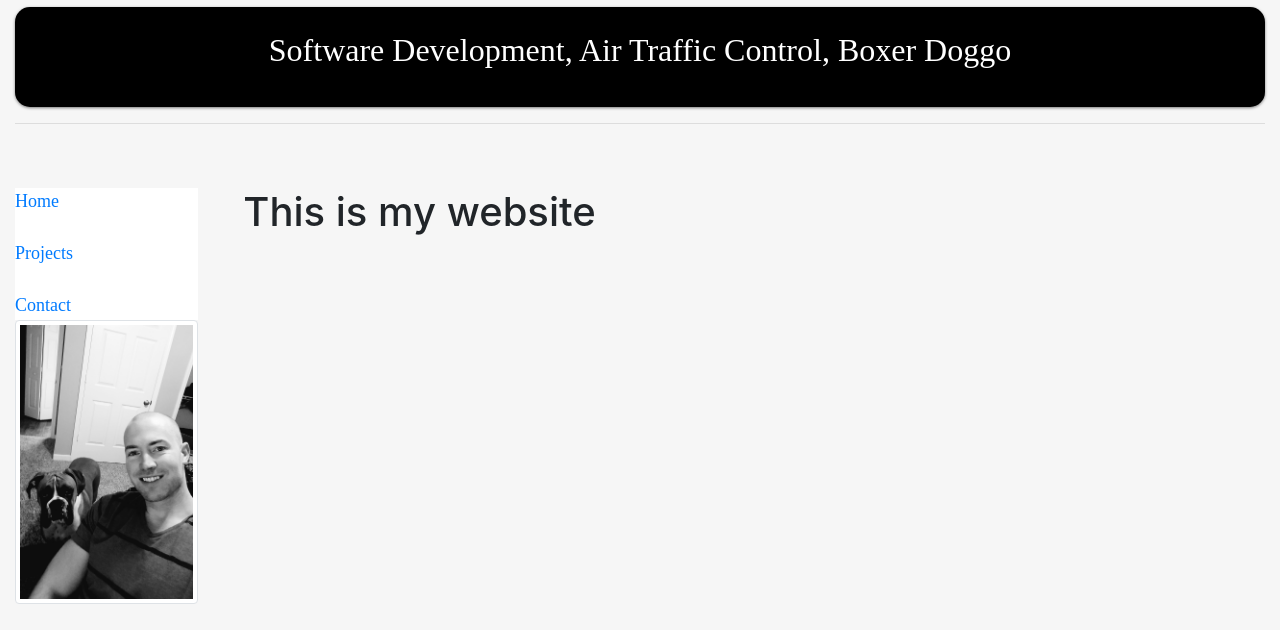
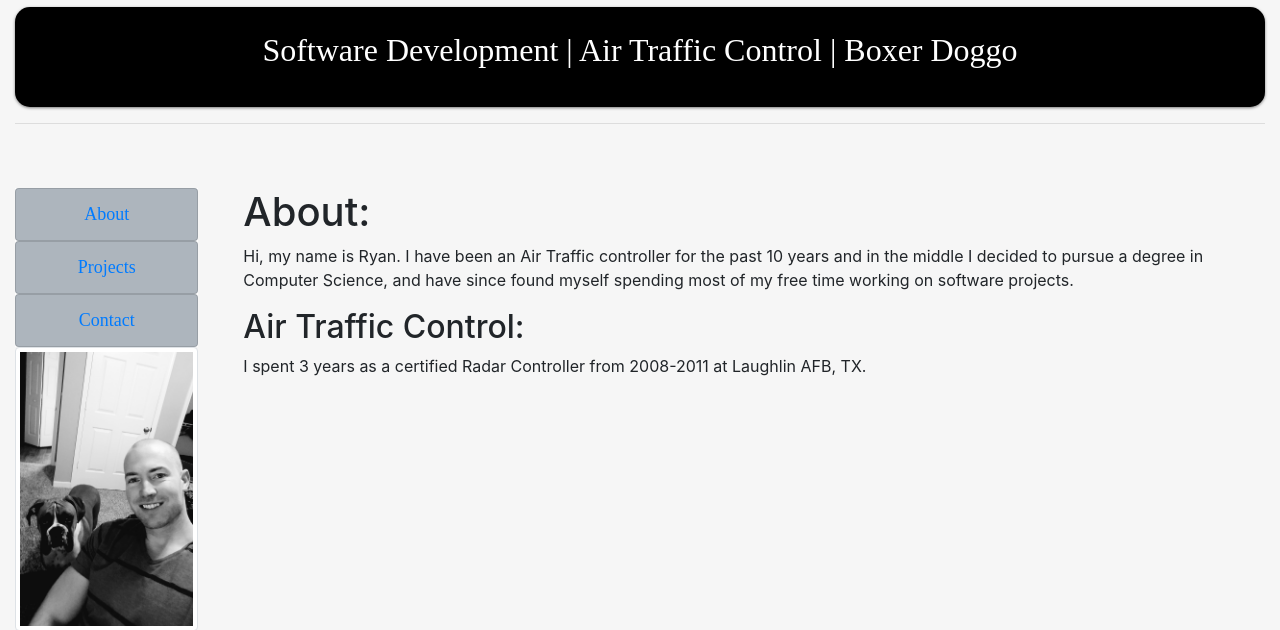
Before and after one commit to vandewy/Website, a Django app: template home/templates/home/index.html in a window 1280 px wide. Shown: the top 630 px of the page. Run offline with Django 3.2, Linux system fonts and the light colour scheme; the template is opened without the code that fills it, so the values that code supplies are empty; some libraries are stand-ins or nearby versions.

```diff
--- a/home/static/home/css/vandycreated.css
+++ b/home/static/home/css/vandycreated.css
@@ -1,12 +1,16 @@
 .tableofcontents{
-    padding-bottom: 1px;
     font-family: "Century Gothic";
     font-size: large;
+    top: 0;
+    text-align: center;
+}
+
+.list-group-item{
+    background-color: #adb5bd;
 }
 
 #banner{
     top: 0;
-    #background-image: url("../img/radar_background1.png");
     background-color: black;
     margin:7px auto;
     -moz-box-shadow: 0 1px 3px rgba(0,0,0,0.5);
@@ -15,6 +19,12 @@
     -webkit-border-radius: 15px;
     width: 100%;
     height: 100px;
+}
+
+#radar_image{
+    background-image: url('../img/radar_background3x2.jpg');
+    width: inherit;
+    height: 250px;
 }
 
 #personal_photo{
--- a/home/templates/home/header.html
+++ b/home/templates/home/header.html
@@ -25,7 +25,7 @@
                   -->
 				  <br>
 				  <center>
-				  <h2 class="d-block text-truncate" id="top_description">Software Development, Air Traffic Control, Boxer Doggo</h2>
+				  <h2 class="d-block text-truncate" id="top_description">Software Development  |  Air Traffic Control  |  Boxer Doggo</h2>
 				  </center>
 			  </div>
 		</div><hr>
@@ -38,13 +38,13 @@
 		   <!-- Great, til you resize. -->
 			<!--<div class="well bs-sidebar affix" id="sidebar" style="background-color:#fff">-->
 			<div class="well bs-sidebar" id="sidebar" style="background-color:#fff">
-			  <ul class="nav nav-pills nav-stacked">
-				<li>
-                    <div class="tableofcontents"><a href='/'>Home</a></div><br>
-                    <div class="tableofcontents"><a href='/projects/'>Projects</a></div><br>
-                    <div class="tableofcontents"><a href='/contact/'>Contact</a></div>
-                </li>
-			  </ul>
+			  <!--<ul class="nav nav-pills nav-stacked nav-fill">-->
+				<!--<li>-->
+                    <div class="tableofcontents"><a href='/' class="list-group-item">About</a></div>
+                    <div class="tableofcontents"><a href='/projects/' class="list-group-item">Projects</a></div>
+                    <div class="tableofcontents"><a href='/contact/' class="list-group-item">Contact</a></div>
+                <!--</li>-->
+			  <!--</ul>-->
 			</div> <!--well bs-sidebar affix-->
               <img src="{% static 'home/img/personal_photo.jpg' %}" class="img-fluid img-thumbnail" id="personal_photo">
 		  </div> <!--col-sm-2-->
--- a/home/templates/home/index.html
+++ b/home/templates/home/index.html
@@ -2,6 +2,14 @@
 
 {% block content %}
 
-    <h1>This is my website</h1>
-
+    <h1>About:</h1>
+    <div>
+    <p>Hi, my name is Ryan.  I have been an Air Traffic controller for the past 10 years and in the middle I
+    decided to pursue a degree in Computer Science, and have since found myself spending most of my free time
+    working on software projects.</p>
+    </div>
+    <h2>Air Traffic Control:</h2>
+    <div>
+    <p>I spent 3 years as a certified Radar Controller from 2008-2011 at Laughlin AFB, TX.</p>
+    </div>
 {% endblock %}
--- a/home/urls.py
+++ b/home/urls.py
@@ -8,4 +8,8 @@ urlpatterns = [
     url(r'^contact/$', views.contact, name='contact'),
     url(r'^radar_sim/$', views.radar_sim, name='radar_sim'),
     url(r'^tower_sim/$', views.tower_sim, name='tower_sim'),
+    url(r'^this_website/$', views.this_website, name='this_website'),
+    url(r'^testing/$', views.testing, name='testing'),
+    url(r'^web_scraping/$', views.web_scraping, name='web_scraping'),
+
 ]
```
Also changed, not shown: home/templates/home/projects.html (+54 -10 lines), home/templates/home/testing.html (added, +7 -0 lines), home/templates/home/this_website.html (added, +7 -0 lines), home/templates/home/web_scraping.html (added, +7 -0 lines), home/views.py (+12 -0 lines), db.sqlite3, home/static/home/img/radar_background3x2.jpg (added).
